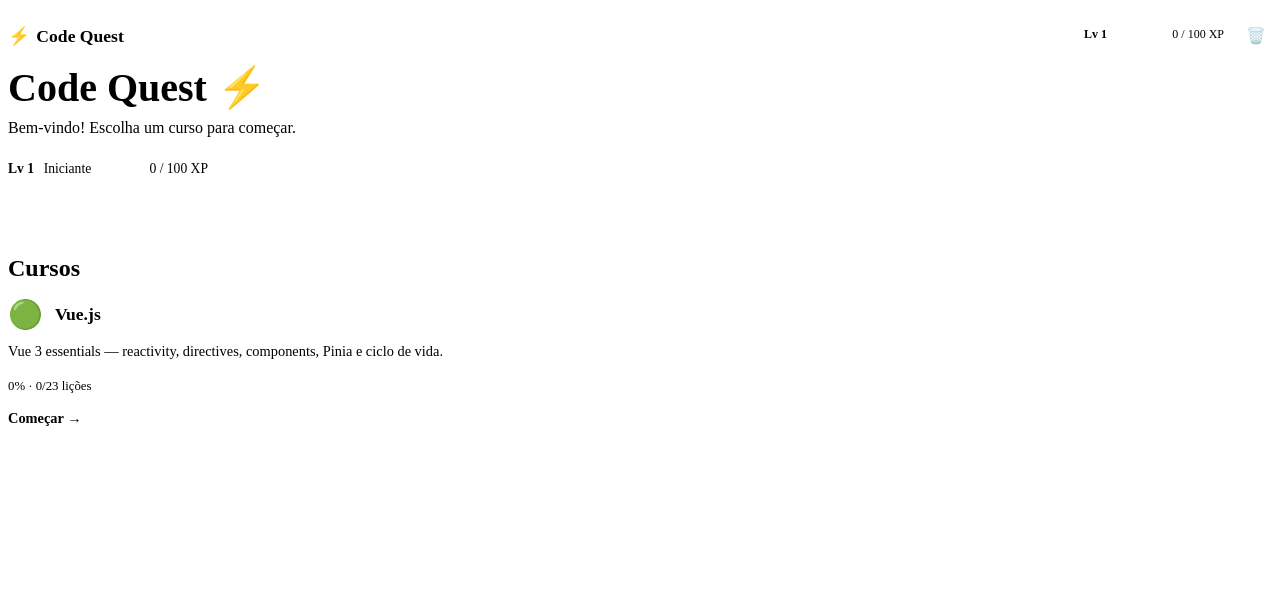
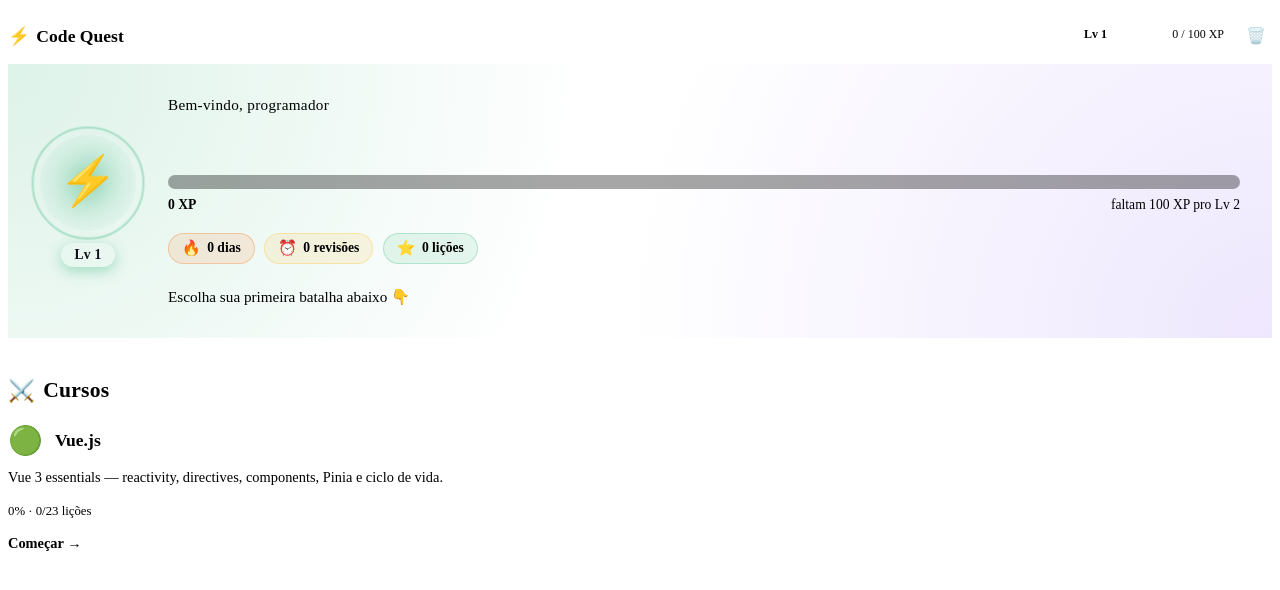
Before and after one commit to fullstackgabe/codequest, a Vue app: page / in a window 1280 px wide. Shown: the top 590 px of the page. Built offline with nearby package versions, Linux system fonts and the light colour scheme; the HTML template or start-up script is replaced by a standard one.

Commit message:
feat(home): RPG hero dashboard with global stats and resume CTA (F11)

```diff
--- a/src/views/HomeView.vue
+++ b/src/views/HomeView.vue
@@ -1,45 +1,145 @@
 <script setup lang="ts">
 import { computed } from 'vue'
+import { RouterLink } from 'vue-router'
 import { storeToRefs } from 'pinia'
 import { listCourses } from '@/data/courses'
 import { useXPStore } from '@/stores/xp'
-import XPBar from '@/components/game/XPBar.vue'
-import StreakBadge from '@/components/game/StreakBadge.vue'
+import { useStreakStore } from '@/stores/streak'
+import { useSRSStore } from '@/stores/srs'
+import { useCourseProgressStore } from '@/stores/courseProgress'
 import CourseCard from '@/components/course/CourseCard.vue'
 
 const courses = listCourses()
-const { xp } = storeToRefs(useXPStore())
 
-const greeting = computed(() =>
-  xp.value === 0
-    ? 'Bem-vindo! Escolha um curso para começar.'
-    : 'Continue de onde parou.',
+const xpStore = useXPStore()
+const { xp, level, levelTitle, levelProgress, xpForNextLevel } = storeToRefs(xpStore)
+
+const { streakDays } = storeToRefs(useStreakStore())
+
+const srs = useSRSStore()
+const progress = useCourseProgressStore()
+
+const isMaxLevel = computed(() => xpForNextLevel.value === null)
+
+const totalDueReviews = computed(() =>
+  courses.reduce((sum, c) => sum + srs.dueCount(c.id), 0),
+)
+
+const totalCompletedLessons = computed(() =>
+  courses.reduce((sum, c) => sum + progress.getCourseStats(c.id).completedLessons, 0),
+)
+
+const resumeCourse = computed(() => {
+  const inProgress = courses.find((c) => {
+    const p = progress.getCourseStats(c.id).percentComplete
+    return p > 0 && p < 100
+  })
+  if (inProgress) return inProgress
+  const finished = courses.find(
+    (c) => progress.getCourseStats(c.id).percentComplete === 100,
+  )
+  return finished ?? null
+})
+
+const greeting = computed(() => {
+  if (xp.value === 0) return 'Bem-vindo, programador'
+  if (resumeCourse.value) return 'De volta à batalha'
+  return 'Pronto pra próxima missão'
+})
+
+const streakLabel = computed(() =>
+  streakDays.value === 1 ? '1 dia' : `${streakDays.value} dias`,
+)
+
+const reviewsLabel = computed(() =>
+  totalDueReviews.value === 1 ? '1 revisão' : `${totalDueReviews.value} revisões`,
+)
+
+const lessonsLabel = computed(() =>
+  totalCompletedLessons.value === 1
+    ? '1 lição'
+    : `${totalCompletedLessons.value} lições`,
 )
 </script>
 
 <template>
   <div class="page">
     <div class="container">
-      <section class="home-hero">
-        <h1>Code Quest ⚡</h1>
-        <p class="home-hero__greeting">{{ greeting }}</p>
-        <div class="home-hero__stats">
-          <XPBar />
-          <StreakBadge />
+      <section class="hero-panel">
+        <div class="hero-panel__bg" aria-hidden="true" />
+
+        <div class="hero-avatar-block">
+          <div class="hero-avatar">
+            <span class="hero-avatar__icon">⚡</span>
+            <span class="hero-avatar__ring" aria-hidden="true" />
+          </div>
+          <div class="hero-level-pill">Lv {{ level }}</div>
+        </div>
+
+        <div class="hero-main">
+          <p class="hero-greeting">{{ greeting }}</p>
+          <h1 class="hero-title">{{ levelTitle }}</h1>
+
+          <div class="hero-xp">
+            <div class="hero-xp__bar">
+              <div
+                class="hero-xp__fill"
+                :style="{ width: `${isMaxLevel ? 100 : levelProgress}%` }"
+              />
+            </div>
+            <div class="hero-xp__meta">
+              <span class="hero-xp__current">{{ xp }} XP</span>
+              <span v-if="isMaxLevel" class="hero-xp__next hero-xp__next--max">
+                ⭐ NÍVEL MÁXIMO
+              </span>
+              <span v-else class="hero-xp__next">
+                faltam {{ xpForNextLevel }} XP pro Lv {{ level + 1 }}
+              </span>
+            </div>
+          </div>
+
+          <div class="hero-chips">
+            <span class="hero-chip hero-chip--orange">
+              <span class="hero-chip__icon">🔥</span>
+              {{ streakLabel }}
+            </span>
+            <span class="hero-chip hero-chip--gold">
+              <span class="hero-chip__icon">⏰</span>
+              {{ reviewsLabel }}
+            </span>
+            <span class="hero-chip hero-chip--green">
+              <span class="hero-chip__icon">⭐</span>
+              {{ lessonsLabel }}
+            </span>
+          </div>
+
+          <div class="hero-cta">
+            <RouterLink
+              v-if="resumeCourse"
+              :to="`/course/${resumeCourse.id}`"
+              class="btn btn-primary btn-lg hero-cta__btn"
+            >
+              <span>Continuar {{ resumeCourse.title }}</span>
+              <span aria-hidden="true">→</span>
+            </RouterLink>
+            <p v-else class="hero-cta__welcome">
+              Escolha sua primeira batalha abaixo 👇
+            </p>
+          </div>
         </div>
       </section>
 
       <section class="home-courses">
-        <h2>Cursos</h2>
+        <h2 class="home-courses__title">
+          <span aria-hidden="true">⚔️</span> Cursos
+        </h2>
+
         <div v-if="courses.length === 0" class="home-courses__empty">
           Nenhum curso disponível ainda.
         </div>
+
         <div v-else class="course-grid">
-          <CourseCard
-            v-for="course in courses"
-            :key="course.id"
-            :course="course"
-          />
+          <CourseCard v-for="course in courses" :key="course.id" :course="course" />
         </div>
       </section>
     </div>
@@ -47,38 +147,252 @@ const greeting = computed(() =>
 </template>
 
 <style scoped>
-.home-hero {
+/* ----- Hero panel ----- */
+
+.hero-panel {
+  position: relative;
+  display: grid;
+  grid-template-columns: auto 1fr;
+  gap: 2rem;
+  align-items: center;
+  padding: 2rem 2rem;
   margin-bottom: 2.5rem;
-  padding-bottom: 2rem;
-  border-bottom: 1px solid var(--border);
+  border: 1px solid var(--border);
+  border-radius: var(--radius-lg);
+  background: linear-gradient(
+    135deg,
+    var(--bg-card) 0%,
+    var(--bg-card-2) 100%
+  );
+  overflow: hidden;
+  box-shadow: var(--shadow);
 }
 
-.home-hero h1 {
-  font-size: 2.5rem;
-  color: var(--primary);
-  margin: 0 0 0.5rem;
+.hero-panel__bg {
+  position: absolute;
+  inset: 0;
+  background:
+    radial-gradient(
+      circle at 0% 0%,
+      rgba(66, 184, 131, 0.18),
+      transparent 45%
+    ),
+    radial-gradient(
+      circle at 100% 100%,
+      rgba(139, 92, 246, 0.15),
+      transparent 50%
+    );
+  pointer-events: none;
 }
 
-.home-hero__greeting {
-  color: var(--text-muted);
-  margin: 0 0 1.5rem;
+/* avatar */
+
+.hero-avatar-block {
+  position: relative;
+  display: flex;
+  flex-direction: column;
+  align-items: center;
+  gap: 0.75rem;
+  z-index: 1;
 }
 
-.home-hero__stats {
+.hero-avatar {
+  position: relative;
+  width: 96px;
+  height: 96px;
   display: flex;
   align-items: center;
-  gap: 1.5rem;
-  flex-wrap: wrap;
+  justify-content: center;
+  border-radius: 50%;
+  background: radial-gradient(
+    circle,
+    rgba(66, 184, 131, 0.25),
+    rgba(66, 184, 131, 0.05) 70%
+  );
+  box-shadow: var(--shadow-glow);
 }
 
-.home-courses h2 {
-  margin: 0 0 1rem;
+.hero-avatar__icon {
+  font-size: 3rem;
+  filter: drop-shadow(0 0 12px rgba(66, 184, 131, 0.6));
+  animation: hero-avatar-float 4s ease-in-out infinite;
+}
+
+.hero-avatar__ring {
+  position: absolute;
+  inset: -6px;
+  border-radius: 50%;
+  border: 2px solid rgba(66, 184, 131, 0.4);
+  animation: hero-avatar-pulse 3s ease-in-out infinite;
+}
+
+.hero-level-pill {
+  padding: 0.25rem 0.85rem;
+  background: var(--primary);
+  color: #0f0f1a;
+  font-weight: 700;
+  font-size: 0.85rem;
+  border-radius: 999px;
+  font-family: var(--font-mono);
+  letter-spacing: 0.02em;
+  box-shadow: 0 4px 14px rgba(66, 184, 131, 0.45);
+}
+
+/* main */
+
+.hero-main {
+  position: relative;
+  z-index: 1;
+  min-width: 0;
+}
+
+.hero-greeting {
+  margin: 0 0 0.25rem;
+  color: var(--text-muted);
+  font-size: 0.95rem;
+  letter-spacing: 0.02em;
+}
+
+.hero-title {
+  margin: 0 0 1.25rem;
+  font-size: 2rem;
+  color: var(--text);
+  line-height: 1.15;
+  background: linear-gradient(90deg, var(--primary-bright), var(--xp-gold));
+  -webkit-background-clip: text;
+  background-clip: text;
+  -webkit-text-fill-color: transparent;
+}
+
+/* xp bar */
+
+.hero-xp {
+  margin-bottom: 1.25rem;
+}
+
+.hero-xp__bar {
+  position: relative;
+  height: 14px;
+  border-radius: 999px;
+  background: rgba(0, 0, 0, 0.35);
+  border: 1px solid var(--border);
+  overflow: hidden;
+}
+
+.hero-xp__fill {
+  height: 100%;
+  background: linear-gradient(
+    90deg,
+    var(--primary) 0%,
+    var(--primary-bright) 50%,
+    var(--xp-gold) 100%
+  );
+  border-radius: 999px;
+  box-shadow: 0 0 16px rgba(66, 184, 131, 0.55);
+  transition: width 0.6s cubic-bezier(0.34, 1.56, 0.64, 1);
+}
+
+.hero-xp__meta {
+  display: flex;
+  justify-content: space-between;
+  gap: 1rem;
+  margin-top: 0.5rem;
+  font-size: 0.85rem;
+  font-family: var(--font-mono);
+}
+
+.hero-xp__current {
+  color: var(--xp-gold);
+  font-weight: 700;
+}
+
+.hero-xp__next {
+  color: var(--text-muted);
+}
+
+.hero-xp__next--max {
+  color: var(--xp-gold);
+  font-weight: 700;
+}
+
+/* chips */
+
+.hero-chips {
+  display: flex;
+  flex-wrap: wrap;
+  gap: 0.6rem;
+  margin-bottom: 1.5rem;
+}
+
+.hero-chip {
+  display: inline-flex;
+  align-items: center;
+  gap: 0.4rem;
+  padding: 0.35rem 0.8rem;
+  border-radius: 999px;
+  font-size: 0.85rem;
+  font-weight: 600;
+  border: 1px solid transparent;
+}
+
+.hero-chip__icon {
+  font-size: 0.95rem;
+}
+
+.hero-chip--orange {
+  background: rgba(249, 115, 22, 0.12);
+  color: var(--streak-orange);
+  border-color: rgba(249, 115, 22, 0.3);
+}
+
+.hero-chip--gold {
+  background: rgba(251, 191, 36, 0.12);
+  color: var(--xp-gold);
+  border-color: rgba(251, 191, 36, 0.3);
+}
+
+.hero-chip--green {
+  background: rgba(66, 184, 131, 0.12);
+  color: var(--primary);
+  border-color: rgba(66, 184, 131, 0.3);
+}
+
+/* cta */
+
+.hero-cta {
+  display: flex;
+  align-items: center;
+  gap: 1rem;
+}
+
+.hero-cta__btn {
+  display: inline-flex;
+  align-items: center;
+  gap: 0.75rem;
+  font-weight: 700;
+}
+
+.hero-cta__welcome {
+  margin: 0;
+  color: var(--text-muted);
+  font-size: 0.95rem;
+}
+
+/* ----- Courses section ----- */
+
+.home-courses__title {
+  display: flex;
+  align-items: center;
+  gap: 0.5rem;
+  margin: 0 0 1.25rem;
+  font-size: 1.35rem;
+  letter-spacing: 0.01em;
 }
 
 .course-grid {
   display: grid;
   grid-template-columns: repeat(auto-fit, minmax(280px, 1fr));
-  gap: 1rem;
+  gap: 1.25rem;
 }
 
 .home-courses__empty {
@@ -88,4 +402,65 @@ const greeting = computed(() =>
   border: 1px dashed var(--border);
   border-radius: var(--radius);
 }
+
+/* ----- Animations ----- */
+
+@keyframes hero-avatar-float {
+  0%,
+  100% {
+    transform: translateY(0);
+  }
+  50% {
+    transform: translateY(-4px);
+  }
+}
+
+@keyframes hero-avatar-pulse {
+  0%,
+  100% {
+    opacity: 0.6;
+    transform: scale(1);
+  }
+  50% {
+    opacity: 1;
+    transform: scale(1.06);
+  }
+}
+
+/* ----- Responsive ----- */
+
+@media (max-width: 640px) {
+  .hero-panel {
+    grid-template-columns: 1fr;
+    gap: 1.25rem;
+    padding: 1.5rem 1.25rem;
+    text-align: center;
+  }
+
+  .hero-avatar-block {
+    flex-direction: row;
+    justify-content: center;
+  }
+
+  .hero-avatar {
+    width: 72px;
+    height: 72px;
+  }
+
+  .hero-avatar__icon {
+    font-size: 2.25rem;
+  }
+
+  .hero-title {
+    font-size: 1.6rem;
+  }
+
+  .hero-chips {
+    justify-content: center;
+  }
+
+  .hero-cta {
+    justify-content: center;
+  }
+}
 </style>
```
